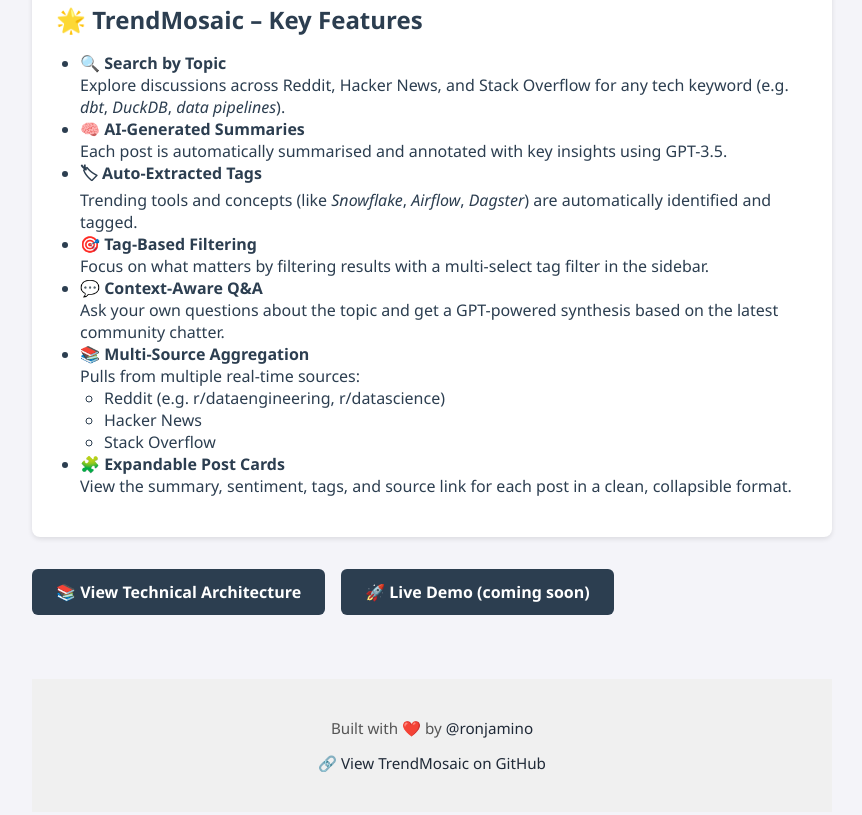
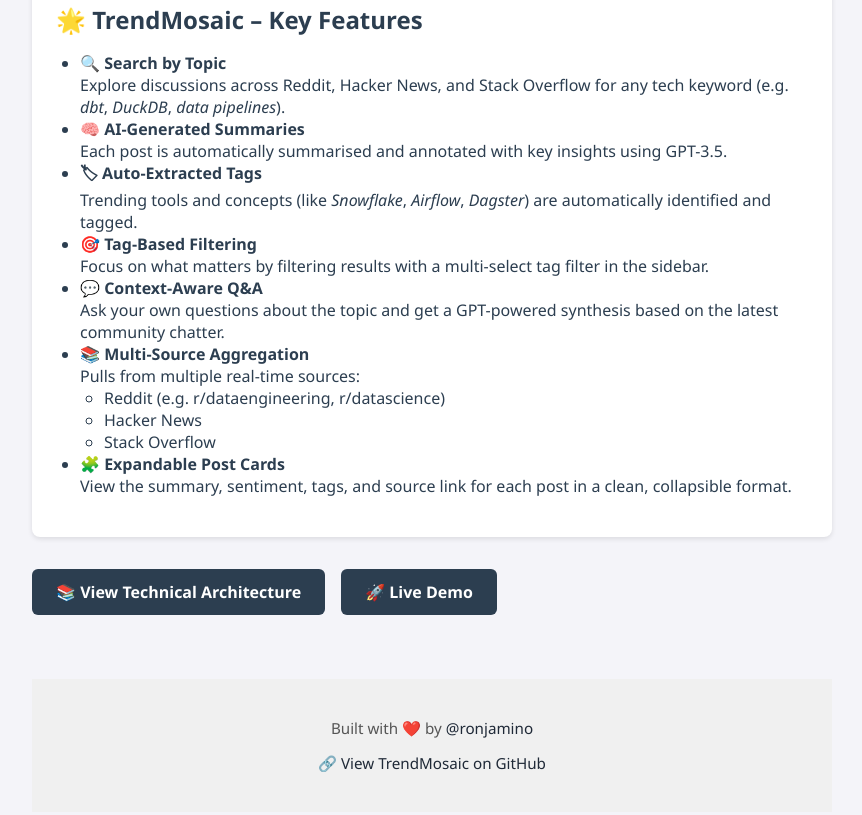
Before and after one commit to ronjamino/ai_dev, a plain HTML site: page docs/trendmosiac_home.html in a window 1280 px wide. Shown: the part 480-1295 px from the top of the page, without its empty margins (208-1070 px from the left). Drawn offline with Linux system fonts and the light colour scheme.

Commit message:
Added link to live demo

```diff
--- a/docs/trendmosiac_home.html
+++ b/docs/trendmosiac_home.html
@@ -116,7 +116,7 @@
 
   <section class="cta-buttons">
     <a href="trendmosiac_high_level_architecture.html">📚 View Technical Architecture</a>
-    <a href="#">🚀 Live Demo (coming soon)</a>
+    <a href="https://trendmosiac.streamlit.app/">🚀 Live Demo</a>
   </section>
 
   <footer style="margin-top: 4rem; padding: 1.5rem 0; background: #f0f0f0; text-align: center; font-size: 0.95rem; color: #555;">
```
